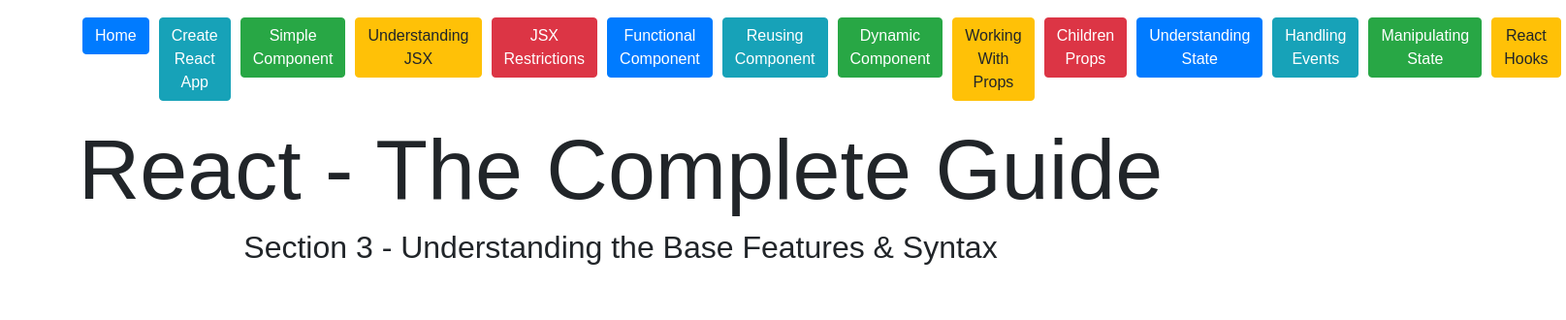
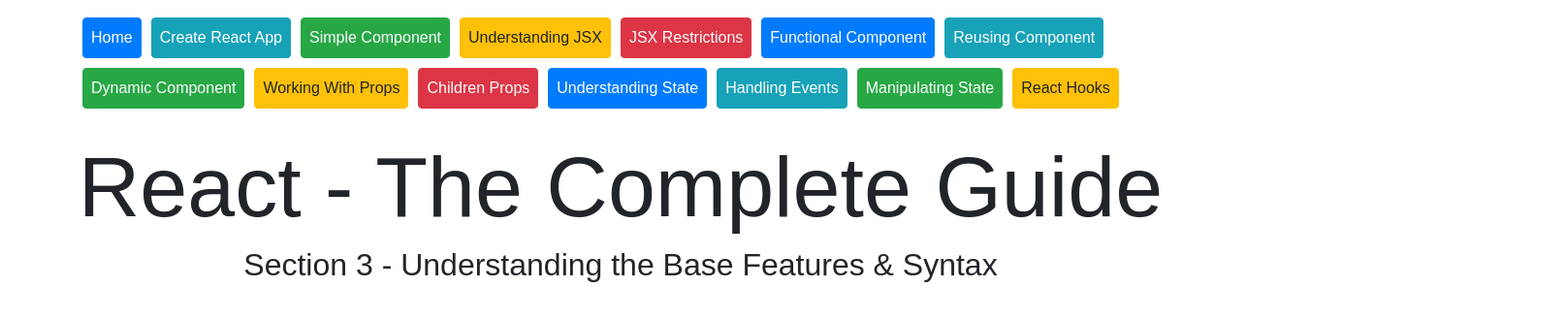
Before and after one commit to emilia98/ReactTheCompleteGuide-Udemy, a React (Create React App) app in the folder Demo/Understanding Base Features And Syntax/react-demo/: page / in a window 1280 px wide. Shown: the top 330 px of the page at 97% size, 1615 px wide, since content can reach past the window. Built offline with nearby package versions, Linux system fonts and the light colour scheme.

Commit message:
fix wrapping of the navbar buttons

```diff
--- a/Demo/Understanding Base Features And Syntax/react-demo/src/App.js
+++ b/Demo/Understanding Base Features And Syntax/react-demo/src/App.js
@@ -36,50 +36,49 @@
     return (
       <Router>
         <nav className="navbar navbar-expand-lg navigation">
-            <ul className="navbar-nav">
+            <ul className="navbar-nav row-break">
                 <li className="nav-item">
-                    <Link className="nav-item btn btn-primary" to="/">Home</Link>
+                    <Link className="nav-link btn btn-primary" to="/">Home</Link>
                 </li>
                 <li className="nav-item">
-                  <Link className="nav-item btn btn-info" to="/create-react-app">Create React App</Link>
+                  <Link className="nav-link btn btn-info" to="/create-react-app">Create React App</Link>
                 </li>
                 <li className="nav-item">
-                  <Link className="nav-item btn btn-success" to="/simple-component">Simple Component</Link>
+                  <Link className="nav-link btn btn-success" to="/simple-component">Simple Component</Link>
                 </li>
                 <li className="nav-item">
-                  <Link className="nav-item btn btn-warning" to="/understanding-jsx">Understanding JSX</Link>
+                  <Link className="nav-link btn btn-warning" to="/understanding-jsx">Understanding JSX</Link>
                 </li>
                 <li className="nav-item">
-                  <Link className="nav-item btn btn-danger" to="/jsx-restrictions">JSX Restrictions</Link>
+                  <Link className="nav-link btn btn-danger" to="/jsx-restrictions">JSX Restrictions</Link>
                 </li>
                 <li className="nav-item">
-                  <Link className="nav-item btn btn-primary" to="/functional-component">Functional Component</Link>
+                  <Link className="nav-link btn btn-primary" to="/functional-component">Functional Component</Link>
                 </li>
                 <li className="nav-item">
-                  <Link className="nav-item btn btn-info" to="/reusing-component">Reusing Component</Link>
+                  <Link className="nav-link btn btn-info" to="/reusing-component">Reusing Component</Link>
                 </li>
                 <li className="nav-item">
-                  <Link className="nav-item btn btn-success" to="/dynamic-component">Dynamic Component</Link>
+                  <Link className="nav-link btn btn-success" to="/dynamic-component">Dynamic Component</Link>
                 </li>
                 <li className="nav-item">
-                  <Link className="nav-item btn btn-warning" to="/working-with-props">Working With Props</Link>
+                  <Link className="nav-link btn btn-warning" to="/working-with-props">Working With Props</Link>
                 </li>
                 <li className="nav-item">
-                  <Link className="nav-item btn btn-danger" to="/children-props">Children Props</Link>
+                  <Link className="nav-link btn btn-danger" to="/children-props">Children Props</Link>
                 </li>
                 <li className="nav-item">
-                  <Link className="nav-item btn btn-primary" to="/understanding-state">Understanding State</Link>
+                  <Link className="nav-link btn btn-primary" to="/understanding-state">Understanding State</Link>
                 </li>
                 <li className="nav-item">
-                  <Link className="nav-item btn btn-info" to="/handling-events">Handling Events</Link>
+                  <Link className="nav-link btn btn-info" to="/handling-events">Handling Events</Link>
                 </li>
                 <li className="nav-item">
-                  <Link className="nav-item btn btn-success" to="/manipulating-state">Manipulating State</Link>
+                  <Link className="nav-link btn btn-success" to="/manipulating-state">Manipulating State</Link>
                 </li>
                 <li className="nav-item">
-                  <Link className="nav-item btn btn-warning" to="/react-hooks">React Hooks</Link>
+                  <Link className="nav-link btn btn-warning" to="/react-hooks">React Hooks</Link>
                 </li>
-
             </ul>
         </nav>
 
--- a/Demo/Understanding Base Features And Syntax/react-demo/src/custom.css
+++ b/Demo/Understanding Base Features And Syntax/react-demo/src/custom.css
@@ -30,3 +30,11 @@
     width: 80%;
     margin: 0 auto;
 }
+
+.navbar-nav.row-break {
+    flex-wrap: wrap;
+}
+
+.navbar-nav.row-break li {
+    margin-bottom: 10px;
+}
```
